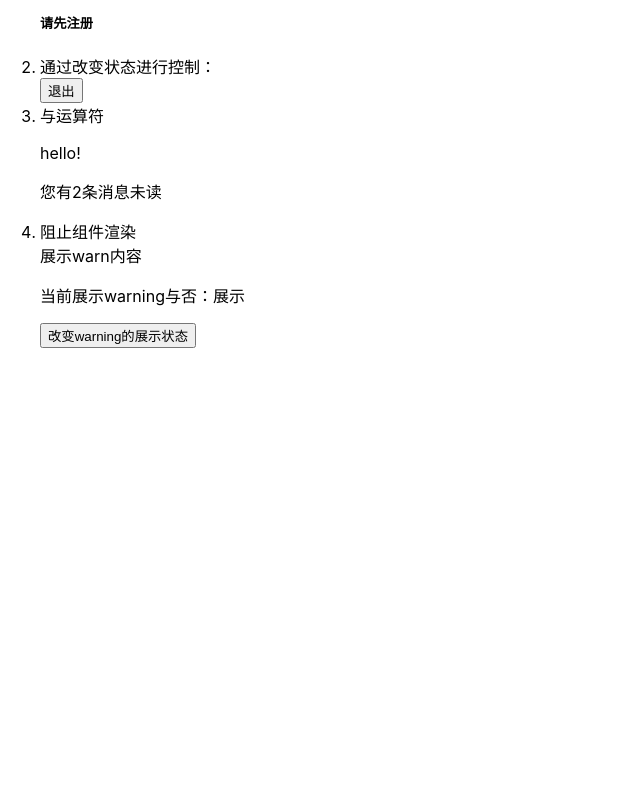
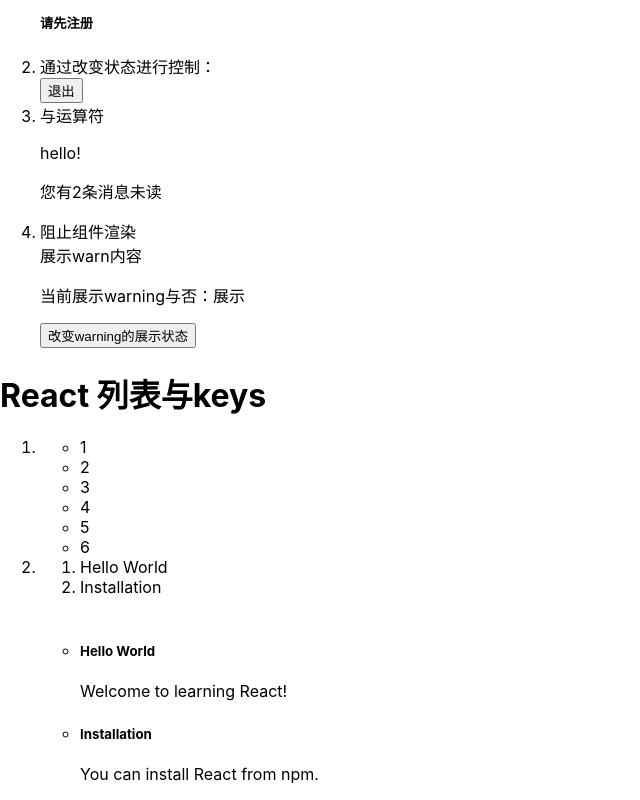
Before and after one commit to zilinglong/react-app-test, a React app: page / in a window 1280 px wide. Shown: the part 1349-2149 px from the top of the page, without its empty margins (0-640 px from the left). Before the commit the page ends 1713 px from the top, so only its background shows below. Built offline with nearby package versions, Linux system fonts and the light colour scheme.

Commit message:
列表&keys

```diff
--- a/src/App.js
+++ b/src/App.js
@@ -261,6 +261,44 @@ class Page extends React.Component {
     );
   }
 }
+class List extends React.Component {
+  render() {
+    const list = [1, 2, 3, 4, 5, 6];
+    // const itemShow = list.map((item, idx) => <li key={idx}>{item}</li>);
+    // return (
+    //   <div>
+    //     <ul>{itemShow}</ul>
+    //   </div>
+    // );
+    return <ul>{list.map((item, idx) => <li key={idx}>{item}</li>)}</ul>;
+  }
+}
+class Blog extends React.Component {
+  render() {
+    const siderbar = (
+      <ol>
+        {this.props.posts.map((item, idx) => <li key={idx}>{item.title}</li>)}
+      </ol>
+    );
+    const content = (
+      <ul>
+        {this.props.posts.map((item, idx) => (
+          <li key={idx}>
+            <h5>{item.title}</h5>
+            <p>{item.content}</p>
+          </li>
+        ))}
+      </ul>
+    );
+    return (
+      <div>
+        {siderbar}
+        <br />
+        {content}
+      </div>
+    );
+  }
+}
 class App extends React.Component {
   render() {
     const i = 1;
@@ -269,6 +307,14 @@ class App extends React.Component {
       color: "#f00"
     };
     const arr = ["<h5>菜鸟教程<h5>", "<h5>学的不仅是技术，更是梦想！</h5>"];
+    const posts = [
+      { id: 1, title: "Hello World", content: "Welcome to learning React!" },
+      {
+        id: 2,
+        title: "Installation",
+        content: "You can install React from npm."
+      }
+    ];
     return (
       <div>
         <h1>react 元素渲染</h1>
@@ -353,6 +399,15 @@ class App extends React.Component {
             <Page />
           </li>
         </ol>
+        <h1>React 列表与keys</h1>
+        <ol>
+          <li>
+            <List />
+          </li>
+          <li>
+            <Blog posts={posts} />
+          </li>
+        </ol>
       </div>
     );
   }
```
